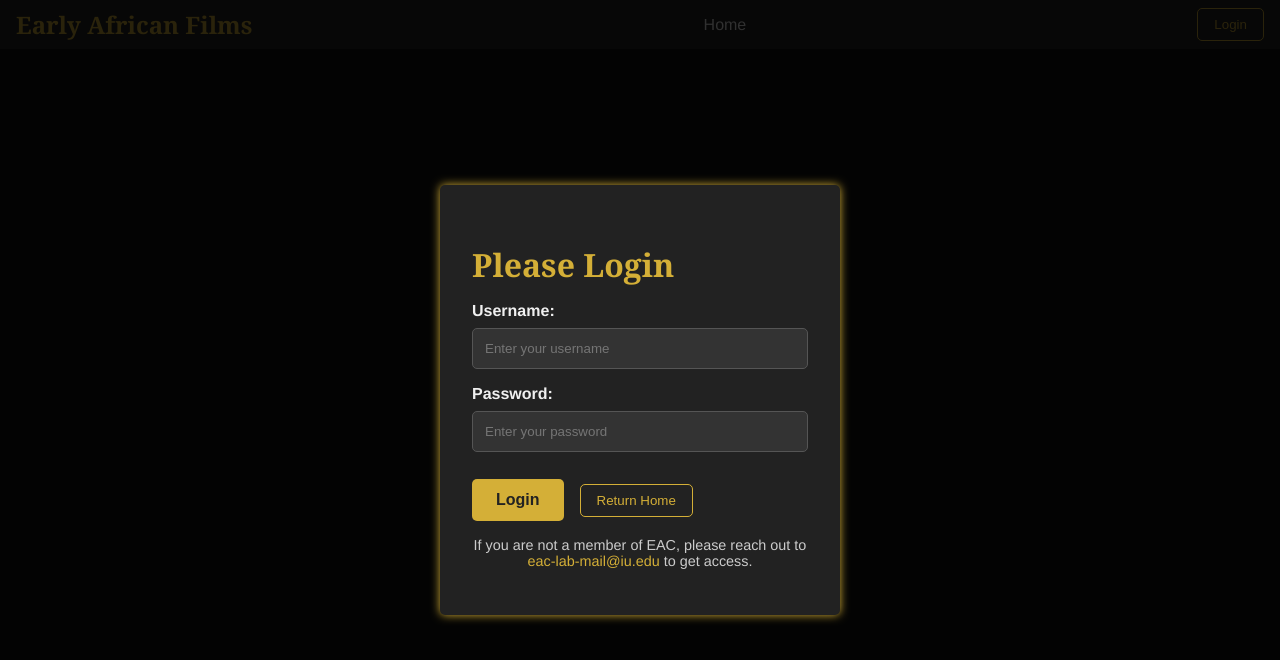
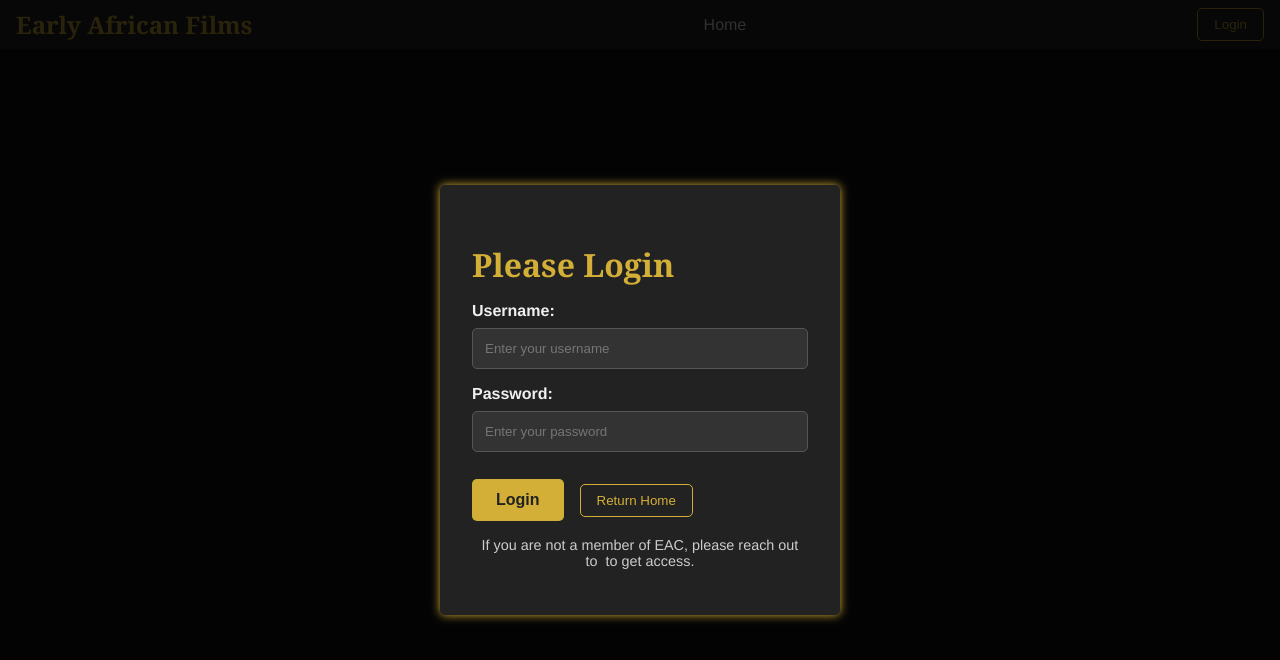
Before and after one commit to RajayR2000/film-database-frontend, a React (Create React App) app: page /movie/1 in a window 1280 px wide. Shown: the top 660 px of the page. Built offline with nearby package versions, Linux system fonts and the light colour scheme.

Commit message:
make email id env configurable

```diff
--- a/src/components/LoginModal.tsx
+++ b/src/components/LoginModal.tsx
@@ -13,6 +13,7 @@ const LoginModal: React.FC<LoginModalProps> = ({ onLoginSuccess, onReturnHome })
   const [username, setUsername] = useState('');
   const [password, setPassword] = useState('');
   const [error, setError] = useState('');
+  const labEmail = process.env.REACT_APP_EAC_LAB_EMAIL;
 
   const handleLogin = async () => {
     try {
@@ -57,8 +58,11 @@ const LoginModal: React.FC<LoginModalProps> = ({ onLoginSuccess, onReturnHome })
         </button>
         <div className="additional-info">
           <p>
-            If you are not a member of EAC, please reach out to{' '}
-            <a href="mailto:<eac-lab-mail>@iu.edu">eac-lab-mail@iu.edu</a> to get access.
+            If you are not a member of EAC, please reach out to&nbsp;
+            <a href={`mailto:${labEmail}`}>
+              {labEmail}
+            </a>
+              &nbsp;to get access.
           </p>
         </div>
       </div>
--- a/src/components/MovieDetailsPage.tsx
+++ b/src/components/MovieDetailsPage.tsx
@@ -89,7 +89,7 @@ const tabLabels: Record<Tab, string> = {
   documents: 'Documents',
 };
 
-const targetEmail = '<eac-lab-mail>@iu.edu';
+const targetEmail = process.env.REACT_APP_EAC_LAB_EMAIL;
 
 const ContributePopup: React.FC<any> = ({ movieTitle, onClose }) => {
   const [name, setName] = useState('');
```
